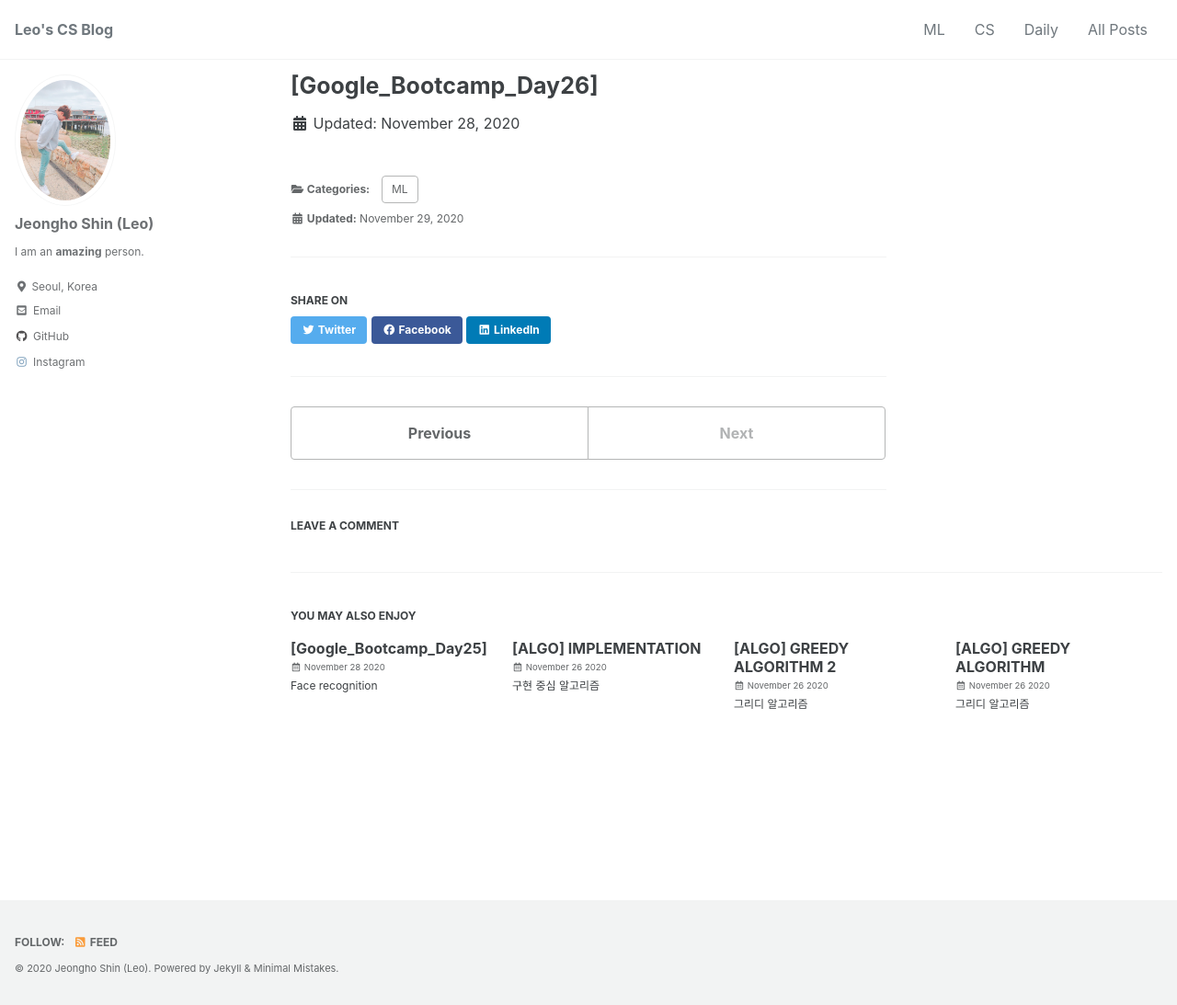
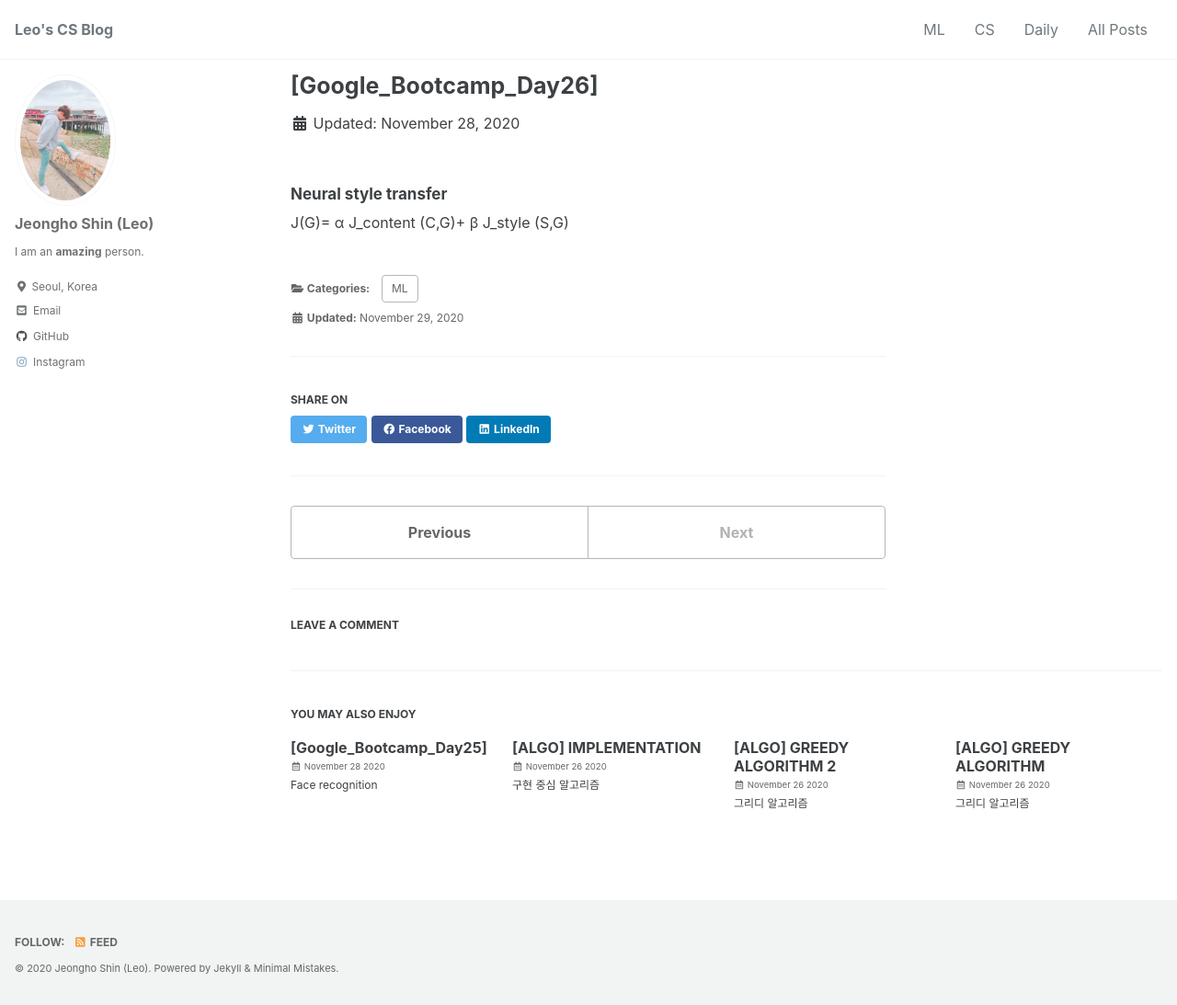
Before and after one commit to mlleo/mlleo.github.io, a Jekyll site: the page built from _posts/2020-11-28-GB_day26.md, in a window 1280 px wide and 1093 px high. Shown: the whole window at 92% size. Built offline with Jekyll 4.4.1, drawn with Linux system fonts in a browser that asks for light colours; cached includes are drawn as plain includes; comment, search, counter and statistics services are not loaded.

Commit message:
Update 2020-11-28-GB_day26.md

```diff
--- a/_posts/2020-11-28-GB_day26.md
+++ b/_posts/2020-11-28-GB_day26.md
@@ -6,3 +6,7 @@ last_modified_at: 2020-11-29 12:00:00
 comments: true
 use_math: true # MathJax On
 ---
+
+#### Neural style transfer
+
+J(G)= α J_content (C,G)+ β J_style (S,G)
```
